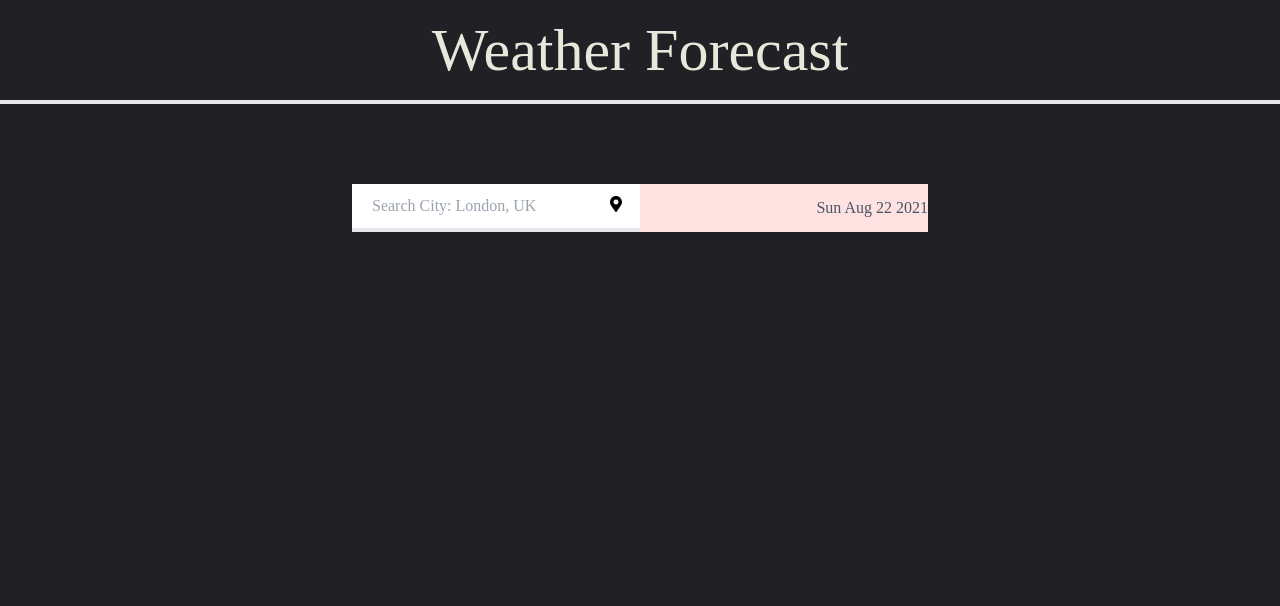
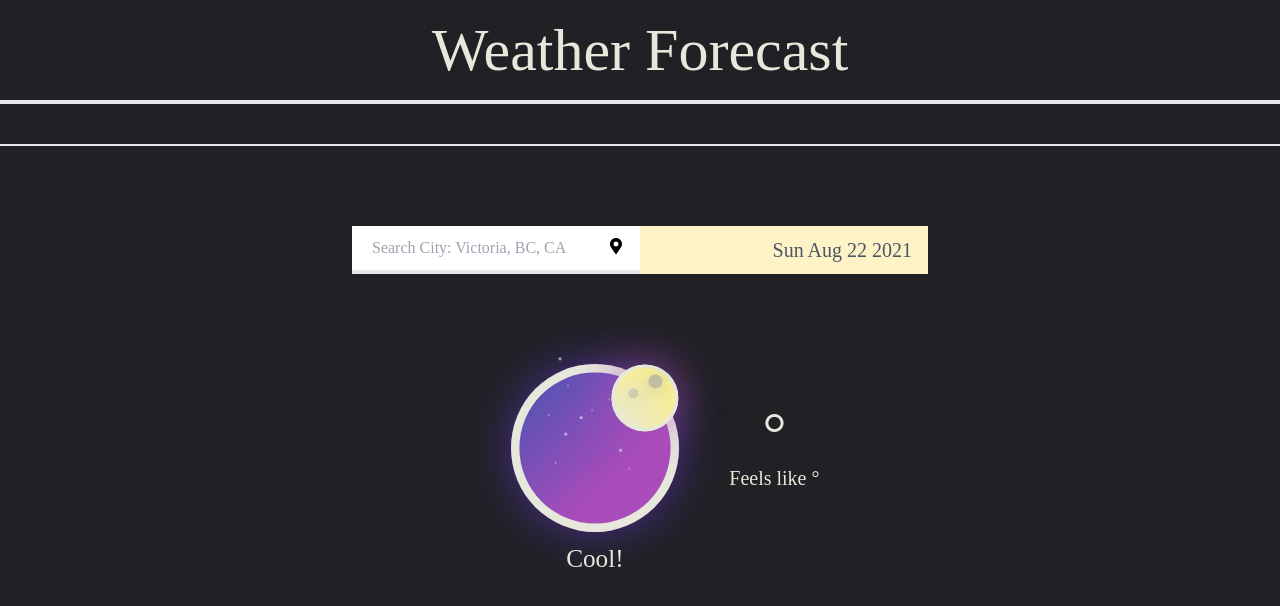
Before and after one commit to zoug86/Weather-App-NextJS, a Next.js app: page / in a window 1280 px wide. Shown: the top 606 px of the page. Built offline with nearby package versions, Linux system fonts and the light colour scheme; no server answers.

Commit message:
Added location search functionality

```diff
--- a/components/WeatherDisplay.js
+++ b/components/WeatherDisplay.js
@@ -1,39 +1,104 @@
 import { useState, useEffect } from 'react'
 import { FaMapMarkerAlt } from 'react-icons/fa'
+import { currentWeatherUrlHandler, weatherHandler } from '../config/index'
+import WeatherIcon from './WeatherIcon'
+import axios from 'axios'
 
 export default function WeatherDisplay() {
     const currentTime = new Date().toString().slice(0, 15)
-    const [searchTerm, setSearchTerm] = useState('')
+    const [searchCity, setSearchCity] = useState('')
+    const [firstLoading, setFirstLoading] = useState(true)
+    const [loading, setLoading] = useState(false)
+    const [location, setLocation] = useState('')
     const [lat, setLat] = useState()
     const [lon, setLon] = useState()
+    //Current Weather Info
+    const [temperature, setTemperature] = useState()
+    const [description, setDescription] = useState('')
+    const [iconDescription, setIconDescription] = useState('cool')
+    const [feelsLike, setFeelsLike] = useState()
+    const [humidity, setHumidity] = useState()
+    const [pressure, setPressure] = useState()
+    const [windSpeed, setWindSpeed] = useState()
+
 
     useEffect(() => {
-        navigator.geolocation.getCurrentPosition(function (position) {
-            setLat(position.coords.latitude)
-            setLon(position.coords.longitude)
+        // Get current locaiton
+        if (firstLoading) {
+            navigator.geolocation.getCurrentPosition(function (position) {
+                setLat(position.coords.latitude)
+                setLon(position.coords.longitude)
+                setFirstLoading(false)
 
-        })
-    }, [])
-    console.log(lat, lon)
+            })
+        }
+        const getCurrentPositionHandler = async (lat, lon) => {
+            const { data: weatherData } = await axios.get(currentWeatherUrlHandler(lat, lon))
+            const { data: googleData } = await axios.get(`https://maps.googleapis.com/maps/api/geocode/json?latlng=${lat},${lon}&sensor=true&key=AIzaSyBscti3YD - E_RQ8C3B6cGXdaongp9yeVqA`)
+            setLocation(googleData.plus_code.compound_code.substr(googleData.plus_code.compound_code.indexOf(' ') + 1))
+            setTemperature(weatherData.current.temp)
+            setDescription(weatherData.current.weather[0].description)
+            setFeelsLike(weatherData.current.feels_like)
+            setHumidity(weatherData.current.humidity)
+            setPressure(weatherData.current.pressure)
+            setWindSpeed(weatherData.current.win_speed)
+        }
+        if (lat && lon) {
+            getCurrentPositionHandler(lat, lon)
+        }
+    }, [firstLoading])
+
+    useEffect(async () => {
+        if (loading) {
+            const { data: weatherData } = await axios.get(currentWeatherUrlHandler(lat, lon))
+            console.log(weatherData)
+            const { data: newGoogleData } = await axios.get(`https://maps.googleapis.com/maps/api/geocode/json?latlng=${lat},${lon}&sensor=false&key=AIzaSyBscti3YD - E_RQ8C3B6cGXdaongp9yeVqA`)
+            setLocation(`${searchCity.split(',')[0]}, ${newGoogleData.plus_code.compound_code.substr(newGoogleData.plus_code.compound_code.indexOf(',') + 1)}`)
+            console.log(newGoogleData)
+            setLoading(false)
+        }
+    }, [loading])
+
+    const handleSubmit = async (e) => {
+        e.preventDefault()
+        if (searchCity) {
+            const { data } = await axios.get(weatherHandler(searchCity))
+            setLat(data.coord.lat)
+            setLon(data.coord.lon)
+            setLoading(true)
+            setSearchCity('')
+        }
+
+    }
     return (
         <>
             <h1 className='text-center text-6xl border-b-4 p-5'>Weather Forecast</h1>
+            <div className='text-center text-4xl border-b-2 w-100 p-5'>
+                <h2>{location}</h2>
+            </div>
             <div className='flex flex-col justify-center items-center mt-20'>
-                <div className=' flex items-center justify-center text-gray-600 bg-red-100'>
+                <div className='flex items-center justify-center text-gray-600 bg-yellow-100'>
                     <div className='relative text-gray-600 bg-red-100'>
-                        <form>
+                        <form onSubmit={handleSubmit}>
                             <input
                                 type='search'
                                 name='search'
                                 id='search'
-                                placeholder='Search City: London, UK'
-                                value={searchTerm}
+                                placeholder='Search City: Victoria, BC, CA'
+                                value={searchCity}
                                 className='bg-white h-12 px-5 pr-10 text-md focus:outline-none w-72 border-b-4'
-                                onChange={(e) => setSearchTerm(e.target.value)} />
+                                onChange={(e) => setSearchCity(e.target.value)} />
                             <FaMapMarkerAlt className='absolute top-0 right-0 text-black mt-3 mr-4' />
                         </form>
                     </div>
-                    <span className='flex justify-end w-72 text-black-800'>{currentTime}</span>
+                    <span className='flex justify-end w-72 text-black-800 text-xl pr-4'>{currentTime}</span>
+                </div>
+                <div className='flex items-center justify-center mt-10'>
+                    <WeatherIcon iconDescription={iconDescription} />
+                    <div className='flex flex-col items-center justify-center'>
+                        <span className='text-6xl'>{temperature && Math.ceil(temperature)}°</span>
+                        <span className='text-xl'> Feels like {temperature && Math.ceil(temperature)}°</span>
+                    </div>
                 </div>
             </div >
         </>
--- a/components/WeatherIcon.js
+++ b/components/WeatherIcon.js
@@ -1,5 +1,14 @@
 
-export default function WeatherIcon() {
+export default function WeatherIcon({ iconDescription }) {
+
+    if (iconDescription === 'cool') {
+        return (
+            <div icon="supermoon" data-label="Cool!">
+                <span className="moon"></span>
+                <span className="meteor"></span>
+            </div>
+        )
+    }
     return (
         <div>
             <div icon="sunny" data-label="Sunny">
--- /dev/null
+++ b/config/index.js
@@ -0,0 +1,5 @@
+export const BASIC_URL = 'https://api.openweathermap.org/data/2.5/'
+
+export const currentWeatherUrlHandler = (lat, lon) => `${BASIC_URL}onecall?lat=${lat}&lon=${lon}&exclude=minutely,hourly&units=metric&appid=${process.env.NEXT_PUBLIC_WEATHER_API_KEY}`
+
+export const weatherHandler = (location) => `${BASIC_URL}weather?q=${location}&units=metric&appid=${process.env.NEXT_PUBLIC_WEATHER_API_KEY}`
--- a/package.json
+++ b/package.json
@@ -6,6 +6,7 @@
     "start": "next start -p ${PORT:=3000}"
   },
   "dependencies": {
+    "axios": "^0.21.1",
     "next": "latest",
     "react": "^17.0.2",
     "react-dom": "^17.0.2",
```
Also changed, not shown: 1 other file (tests, documents, lock files or other folders).
